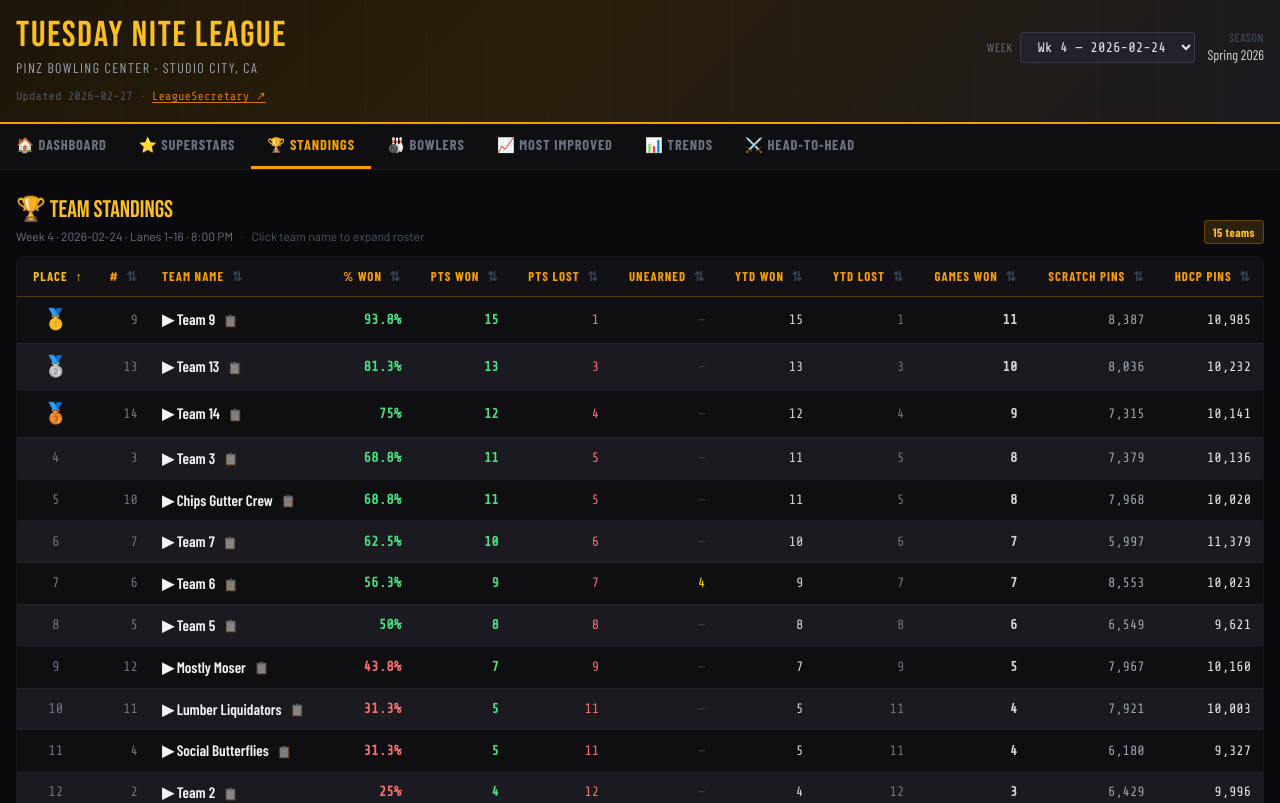
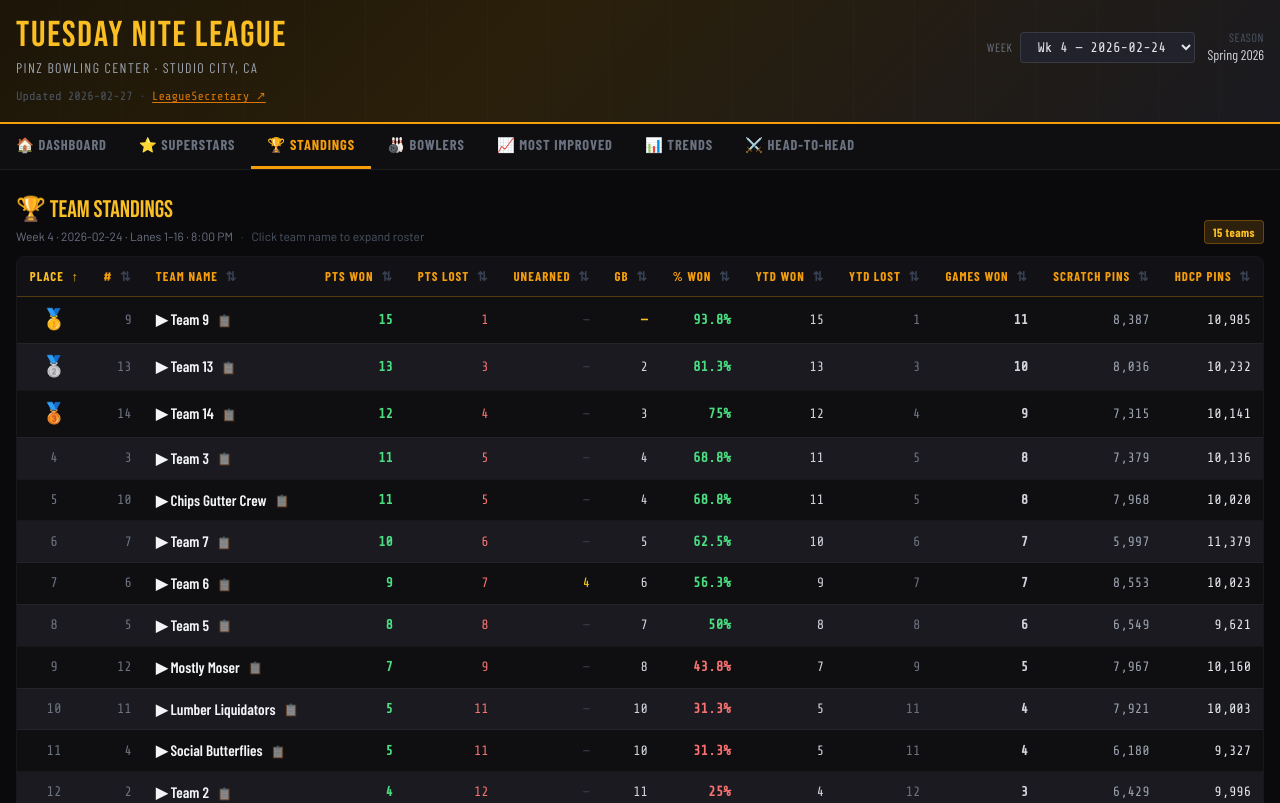
Before and after one commit to spaceshiptrip/tues-nite, a React (Vite) app: page / in a window 1280 px wide. Shown: the top 803 px of the page. Built offline with nearby package versions, Linux system fonts and the light colour scheme; a web font is replaced by a local one.

Commit message:
moved columns and sticky header

```diff
--- a/src/views/TeamStandings.jsx
+++ b/src/views/TeamStandings.jsx
@@ -1,13 +1,28 @@
 import { useState, useMemo } from 'react'
+
+// GB = Games Behind = ((leader.ptsWon - team.ptsWon) + (team.ptsLost - leader.ptsLost)) / 2
+function computeGB(standings) {
+  const active = standings.filter(t => t.teamNum !== 16)
+  if (!active.length) return {}
+  const leader = [...active].sort((a, b) => b.pointsWon - a.pointsWon)[0]
+  const map = {}
+  for (const t of standings) {
+    if (t.teamNum === 16) { map[t.teamNum] = null; continue }
+    const gb = ((leader.pointsWon - t.pointsWon) + (t.pointsLost - leader.pointsLost)) / 2
+    map[t.teamNum] = gb === 0 ? 0 : gb
+  }
+  return map
+}
 
 const SORT_COLS = [
   { key: 'place',          label: 'Place',       num: true  },
   { key: 'teamNum',        label: '#',            num: true  },
   { key: 'teamName',       label: 'Team Name',    num: false },
-  { key: 'pctWon',         label: '% Won',        num: true  },
   { key: 'pointsWon',      label: 'Pts Won',      num: true  },
   { key: 'pointsLost',     label: 'Pts Lost',     num: true  },
   { key: 'unearnedPoints', label: 'Unearned',     num: true  },
+  { key: '_gb',            label: 'GB',           num: true  },
+  { key: 'pctWon',         label: '% Won',        num: true  },
   { key: 'ytdWon',         label: 'YTD Won',      num: true  },
   { key: 'ytdLost',        label: 'YTD Lost',     num: true  },
   { key: 'gamesWon',       label: 'Games Won',    num: true  },
@@ -154,15 +169,22 @@ export default function TeamStandings({ weekData, onTeamClick }) {
     return m
   }, [weekData])
 
+  const gbMap = useMemo(() => computeGB(standings), [standings])
+
+  const enriched = useMemo(() =>
+    standings.map(t => ({ ...t, _gb: gbMap[t.teamNum] ?? null })),
+    [standings, gbMap]
+  )
+
   const sorted = useMemo(() => {
-    return [...standings].sort((a, b) => {
+    return [...enriched].sort((a, b) => {
       let av = a[sort.key], bv = b[sort.key]
       if (av == null) av = sort.dir === 'asc' ? Infinity : -Infinity
       if (bv == null) bv = sort.dir === 'asc' ? Infinity : -Infinity
       if (typeof av === 'string') return sort.dir === 'asc' ? av.localeCompare(bv) : bv.localeCompare(av)
       return sort.dir === 'asc' ? av - bv : bv - av
     })
-  }, [standings, sort])
+  }, [enriched, sort])
 
   function toggleSort(col) {
     setSort(s => ({
@@ -199,16 +221,21 @@ export default function TeamStandings({ weekData, onTeamClick }) {
         <span className="badge badge-gold">{sorted.filter(t => t.teamNum !== 16).length} teams</span>
       </div>
 
-      <div className="overflow-x-auto rounded-lg border border-white/[0.06]">
+      {/* max-h + overflow-auto on one element makes sticky thead work across both axes */}
+      <div className="rounded-lg border border-white/[0.06] overflow-auto max-h-[72vh]">
         <table className="data-table w-full">
-          <thead>
+          <thead className="sticky top-0 z-10">
             <tr>
               {SORT_COLS.map(col => (
                 <th
                   key={col.key}
                   onClick={() => toggleSort(col)}
                   className={sort.key === col.key ? 'sorted' : ''}
-                  style={{ textAlign: col.key === 'teamName' ? 'left' : 'right', paddingLeft: col.key === 'place' ? '12px' : undefined }}
+                  style={{
+                    textAlign: col.key === 'teamName' ? 'left' : 'right',
+                    background: '#111116',
+                    boxShadow: '0 1px 0 rgba(245,158,11,0.3)',
+                  }}
                 >
                   {col.label} <SortArrow colKey={col.key} sort={sort} />
                 </th>
@@ -261,15 +288,6 @@ export default function TeamStandings({ weekData, onTeamClick }) {
                       </div>
                     </td>
 
-                    {/* % Won */}
-                    <td className="text-right">
-                      <span className={`font-mono text-sm font-bold ${
-                        t.pctWon >= 50 ? 'text-green-400' : t.pctWon > 0 ? 'text-red-400' : 'text-gray-600'
-                      }`}>
-                        {t.pctWon > 0 ? `${t.pctWon}%` : '—'}
-                      </span>
-                    </td>
-
                     {/* Points Won */}
                     <td className="text-right font-mono font-bold text-green-400">{t.pointsWon}</td>
 
@@ -281,6 +299,26 @@ export default function TeamStandings({ weekData, onTeamClick }) {
                       {t.unearnedPoints > 0
                         ? <span className="text-yellow-400">{t.unearnedPoints}</span>
                         : <span className="text-gray-700">—</span>}
+                    </td>
+
+                    {/* GB */}
+                    <td className="text-right font-mono">
+                      {isBye || t._gb === null ? (
+                        <span className="text-gray-700">—</span>
+                      ) : t._gb === 0 ? (
+                        <span className="text-pin-400 font-bold">—</span>
+                      ) : (
+                        <span className="text-gray-300">{t._gb % 1 === 0 ? t._gb : t._gb.toFixed(1)}</span>
+                      )}
+                    </td>
+
+                    {/* % Won */}
+                    <td className="text-right">
+                      <span className={`font-mono text-sm font-bold ${
+                        t.pctWon >= 50 ? 'text-green-400' : t.pctWon > 0 ? 'text-red-400' : 'text-gray-600'
+                      }`}>
+                        {t.pctWon > 0 ? `${t.pctWon}%` : '—'}
+                      </span>
                     </td>
 
                     {/* YTD Won/Lost */}
```
